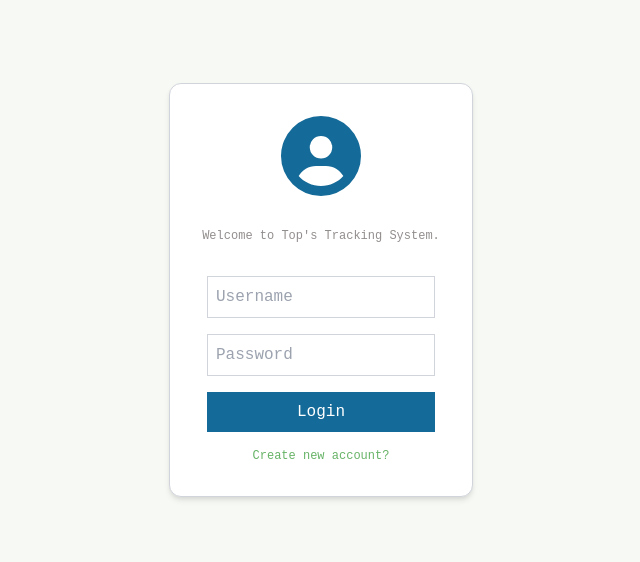
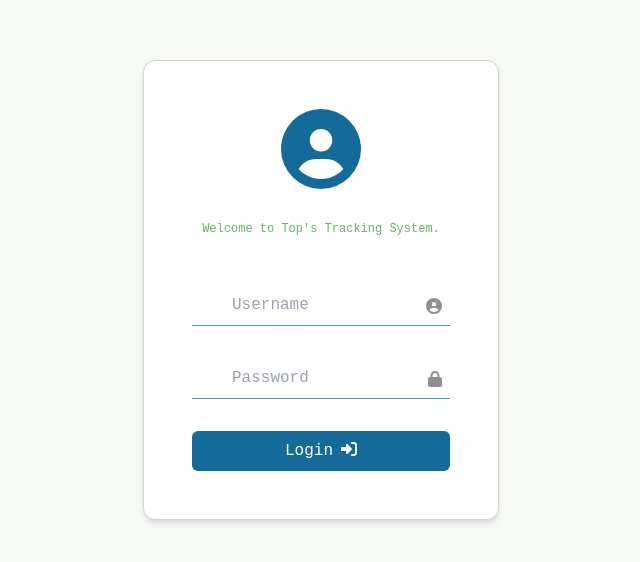
Before and after one commit to yetemegn-telaye/Top-Assset-Tracker, a React (Create React App) app: page / in a window 1280 px wide. Shown: the part 110-672 px from the top of the page, without its empty margins (319-959 px from the left). Built offline with nearby package versions, Linux system fonts and the light colour scheme; the HTML template or start-up script is replaced by a standard one.

Commit message:
Update login style

```diff
--- a/src/features/auth/Login.tsx
+++ b/src/features/auth/Login.tsx
@@ -1,36 +1,40 @@
 import { FontAwesomeIcon } from '@fortawesome/react-fontawesome';
-import { faUserCircle } from '@fortawesome/free-solid-svg-icons';
+import { faLock, faRightToBracket, faUserCircle } from '@fortawesome/free-solid-svg-icons';
 const Login = () => {
     return (
 <div className="min-h-screen flex items-center justify-center">
-  <div className="bg-background-paper border border-gray-300 rounded-xl shadow-md w-50 m-auto flex flex-col max-h-screen items-center justify-center gap-8 p-8">
+  <div className="bg-background-paper border border-gray-300 rounded-xl shadow-md w-50 m-auto flex flex-col max-h-screen items-center justify-center gap-12 p-12">
     <div className='flex flex-col items-center justify-center gap-8'>
       <FontAwesomeIcon icon={faUserCircle} size="5x" className="text-primary" />
-      <p className='text-xs text-accent'>Welcome to Top's Tracking System.</p>
+      <p className='text-xs text-secondary-light font-light'>Welcome to Top's Tracking System.</p>
     </div>
-    <form className="flex flex-col space-y-4">
-        <div>
+    <form className="flex flex-col space-y-8">
+        <div className='relative'>
         <input
         type="text"
         placeholder="Username"
-        className="p-2 border border-bottom border-gray-300"
+        className="p-2 pl-10 border-0 border-b border-primary-light"
+
       />
+      <FontAwesomeIcon icon={faUserCircle} size='1x'
+       className='text-accent absolute right-2 top-1/2 transform -translate-y-1/2' />
         </div>
-        <div>
-      <input
+        <div className='relative'>
+        <input
         type="password"
         placeholder="Password"
-        className="p-2 border border-gray-300"
+        className="p-2 pl-10 border-0 border-b border-primary-light"
       />
-      </div>
+      <FontAwesomeIcon icon={faLock} size='1x'
+       className='text-accent absolute right-2 top-1/2 transform -translate-y-1/2' />
+        </div>
       <button
         type="submit"
-        className="p-2 bg-primary text-white"
+        className="p-2 bg-primary text-white rounded-md hover:bg-primary-light"
       >
         Login
+        <FontAwesomeIcon icon={faRightToBracket} size='1x' className='ml-2' />
       </button>
-      <button className='text-xs text-secondary-light font-light hover:text-secondary'>Create new account?</button>
-
     </form>
   </div>
 </div>
--- a/tailwind.config.js
+++ b/tailwind.config.js
@@ -7,7 +7,7 @@ module.exports = {
       colors: {
         primary: {
           DEFAULT: '#146A98',
-          light: 'rgba(20,106,152,0.6)',
+          light: 'rgba(20,106,152,0.7)',
           lighter: 'rgba(20,106,152,0.2)',
         },
         secondary: {
```
